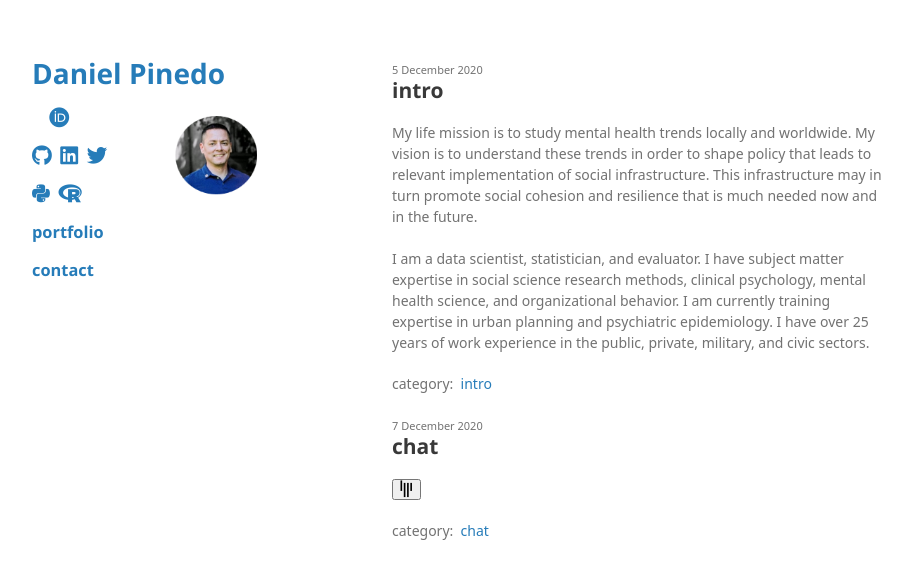
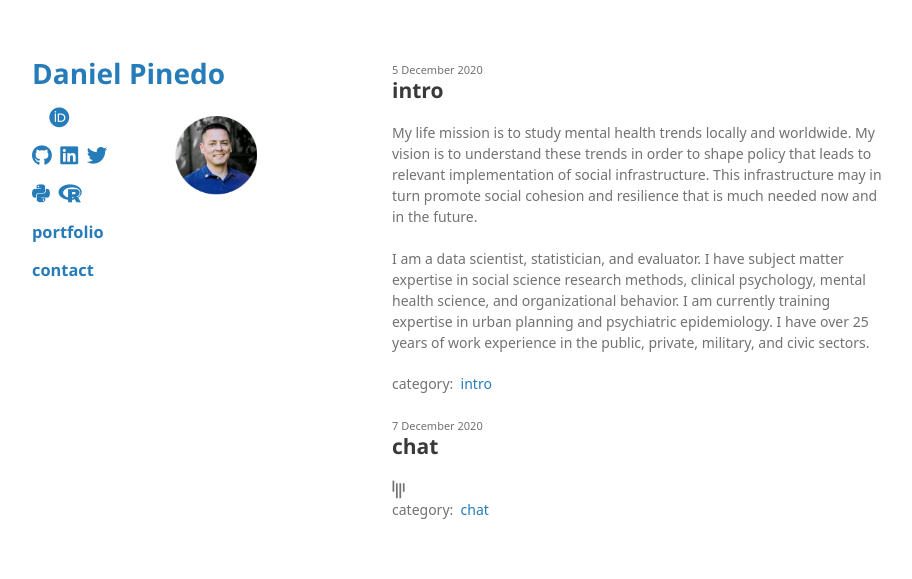
Before and after one commit to odenipinedo/odenipinedo.github.io, a Jekyll site: the page built from index.html, in a window 1280 px wide. Shown: the top 579 px of the page, without its empty margins (178-1090 px from the left). Built offline with Jekyll 4.4.1, drawn with Linux system fonts in a browser that asks for light colours; nearby versions of some CDN libraries; some web fonts are replaced; a style sheet for code colours, icons or effects is not loaded; the repository's description, which GitHub fills in, is left out.

Commit message:
Update 2020-12-07-chat.html

```diff
--- a/_posts/2020-12-07-chat.html
+++ b/_posts/2020-12-07-chat.html
@@ -12,7 +12,7 @@ sitemap:
   exclude: 'no'
 ---
 
-<button class="js-gitter-toggle-chat-button"><i class="fab fa-gitter fa-lg"></i></button>
+<div class="js-gitter-toggle-chat-button"><i class="fab fa-gitter fa-lg"></i></div>
 
 <script>
   ((window.gitter = {}).chat = {}).options = {
```
